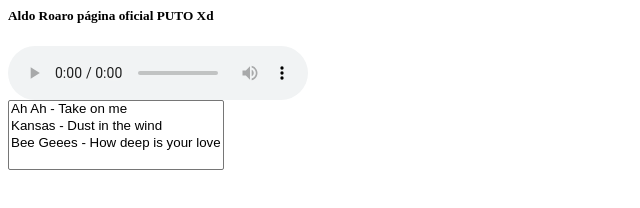
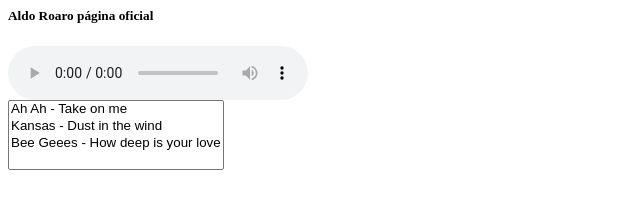
Before and after one commit to aldosamuel14/aldosamuel14.github.io, a plain HTML site: page index.html in a window 1280 px wide. Shown: the full height of the page, 0-640 px from the left. Drawn offline with Linux system fonts and the light colour scheme.

Commit message:
Update index.html

```diff
--- a/index.html
+++ b/index.html
@@ -1,6 +1,6 @@
 <html lang= 'es'>
   <body>
-    <h5> Aldo Roaro página oficial PUTO Xd </h5>
+    <h5> Aldo Roaro página oficial </h5>
   </body>
 </html>
 
```
